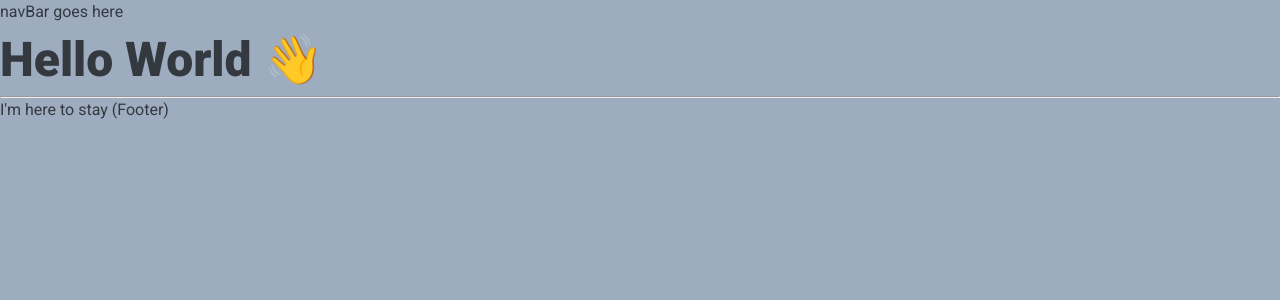
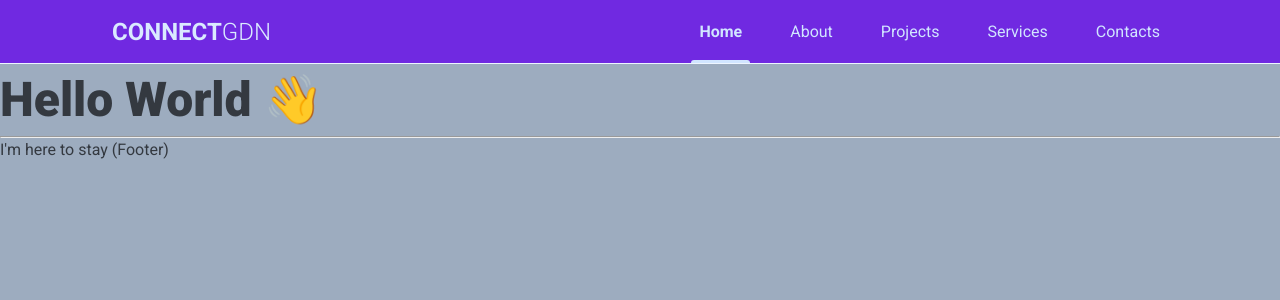
Before and after one commit to JohnnyCarreiro/connect_website, a Next.js app: page / in a window 1280 px wide. Shown: the top 300 px of the page. Built offline with nearby package versions, Linux system fonts and the light colour scheme.

Commit message:
feat: Create header and navbar

```diff
--- /dev/null
+++ b/src/components/Header/index.tsx
@@ -0,0 +1,21 @@
+import { Container } from './styles';
+
+
+export const Header:React.FC = ()=> {
+  return (
+    <Container>
+      <div className="headerContent" >
+        {/* <img src="/favicon.png" alt="My Blog Logo"/> */}
+        <a className="logo" href="/">CONNECT<small>GDN</small></a>
+        <nav>
+          <a className="active" href="">Home</a>
+          {/* <a href="">About</a> */}
+          <a href="">About</a>
+          <a href="">Projects</a>
+          <a href="">Services</a>
+          <a href="">Contacts</a>
+        </nav>
+      </div>
+    </Container>
+    )
+  };
--- /dev/null
+++ b/src/components/Header/styles.ts
@@ -0,0 +1,64 @@
+import styled from 'styled-components';
+
+export const Container = styled.header`
+  position:sticky;
+  background: ${({theme})=>theme.color.main};
+  height:4rem;
+  border-bottom: 1px solid ${({theme})=>theme.color.gray_800};
+.headerContent{
+  max-width: 1120px;
+  height: 4rem;
+  margin: 0 auto;
+  padding:0 2rem;
+
+  display:flex;
+  align-items:center;
+  justify-content:space-between;
+  .logo{
+    font: ${({theme})=>theme.texts.main_strong};
+    font-size: 1.5rem;
+    small{
+    font-size: 1.5rem;
+    }
+  }
+
+  nav{
+    margin-left: 5rem;
+    height: 4rem;
+
+    a{
+       display: inline-block;
+       position: relative;
+       padding: 0 0.5rem;
+       height: 4rem;
+       line-height: 4rem;
+       color: ${({theme})=>theme.color.gray_500};
+
+       transition: color 0.2s;
+
+       & + a{
+         margin-left: 2rem;
+       }
+
+       &:hover{
+         color:var${({theme})=>theme.color.gray_900};
+       }
+       &.active{
+         color: ${({theme})=>theme.color.gray_500};
+         font-weight: bold;
+       }
+       &.active::after{
+         content: '';
+         height: 3px;
+         border-radius:3px 3px 0 0;
+         width:100%;
+         position: absolute;
+         left: 0;
+         bottom: 1px;
+         background: ${({theme})=>theme.color.gray_500};
+       }
+    }
+  }
+}
+
+`
--- a/src/components/Layout.tsx
+++ b/src/components/Layout.tsx
@@ -1,5 +1,6 @@
 import React, { ReactNode } from 'react'
 import Head from 'next/head'
+import { Header } from './Header'
 
 type Props = {
   children?: ReactNode
@@ -13,11 +14,7 @@ export const Layout = ({ children, title = 'This is the default title' }: Props)
       <meta charSet="utf-8" />
       <meta name="viewport" content="initial-scale=1.0, width=device-width" />
     </Head>
-    <header>
-      <nav>
-        navBar goes here
-      </nav>
-    </header>
+    <Header/>
     {children}
     <footer>
       <hr />
--- a/src/pages/index.tsx
+++ b/src/pages/index.tsx
@@ -1,7 +1,7 @@
 import { Layout } from '../components/Layout'
 
 const IndexPage = () => (
-  <Layout title="Home | Next.js + TypeScript Example">
+  <Layout title="Home | connect gdn">
     <h1>Hello World 👋</h1>
   </Layout>
 )
```
